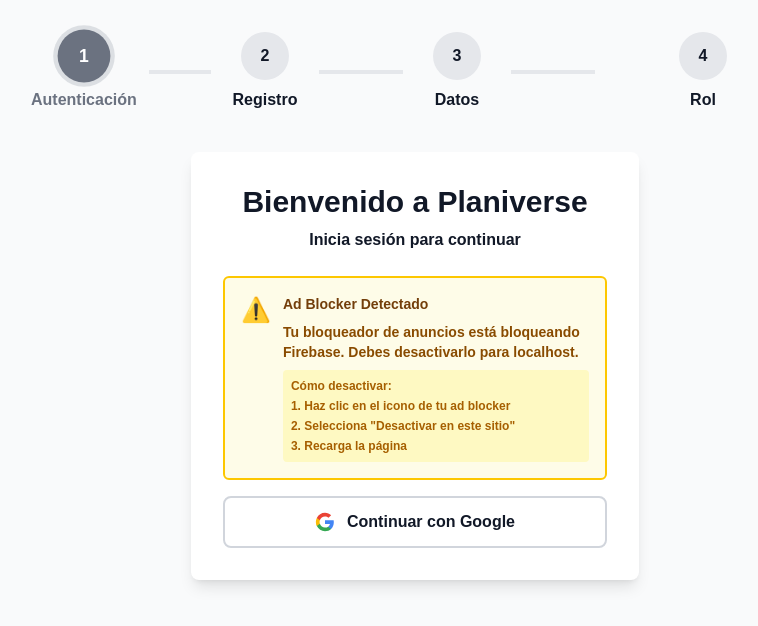
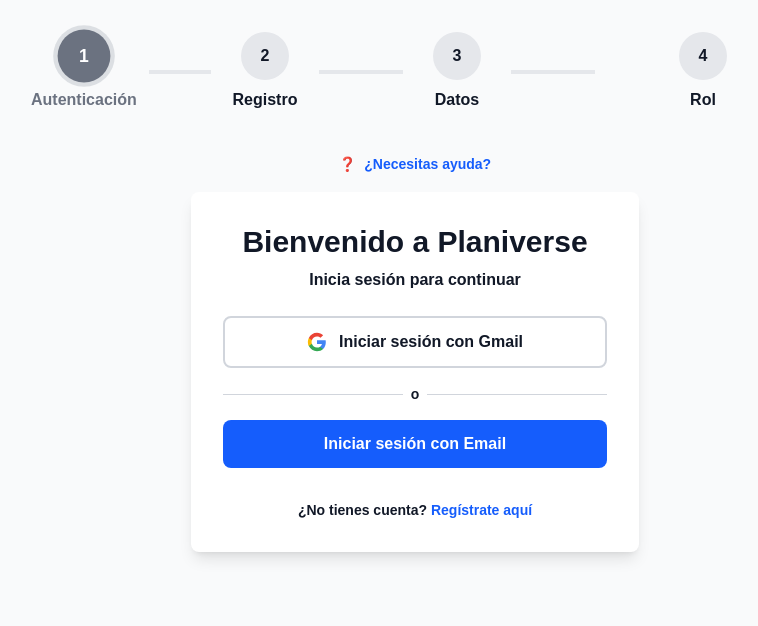
Before and after one commit to vargasabarcavictormanuel073-jpg/Planiverse, a Next.js app in the folder AppNylaMovil/: page /autenticacion in a window 1280 px wide. Shown: the top 626 px of the page, without its empty margins (225-983 px from the left). Built offline with nearby package versions, Linux system fonts and the light colour scheme; no server answers.

Commit message:
Restaurar botones de login completos

```diff
--- a/AppNylaMovil/components/wizard/PasoInicioSesion.tsx
+++ b/AppNylaMovil/components/wizard/PasoInicioSesion.tsx
@@ -2,7 +2,10 @@
  * AuthStep - Componente para autenticación inicial (Paso 1 del wizard)
  * Feature: firebase-migration
  *
- * Proporciona autenticación con Firebase usando Google OAuth
+ * Proporciona opciones de autenticación con Firebase:
+ * - Login con Gmail (OAuth real con Firebase)
+ * - Login con email/password
+ * - Navegación a registro
  *
  * Requisitos: 1.1-1.4
  */
@@ -13,9 +16,12 @@
 import { useRouter } from 'next/navigation';
 import { AuthError, AuthErrorCode, UserRole, Theme } from '@/lib/auth/types';
 import { useFirebaseAuth } from '@/firebase/hooks/useFirebaseAuth';
+import { MigrationService } from '@/firebase/services/migration.service';
 import { LocalStorageManager } from '@/lib/auth/services/LocalStorageManager';
 import { FirestoreService } from '@/firebase/services/firestore.service';
 import { ThemeManager } from '@/lib/auth/services/ThemeManager';
+import { AuthService } from '@/firebase/services/auth.service';
+import PasswordInput from '@/components/ui/CampoEntradaContrasena';
 
 interface AuthStepProps {
   onAuthSuccess: (userId: string, isNewUser: boolean) => void;
@@ -40,12 +46,17 @@
   onError
 }: AuthStepProps) {
   const router = useRouter();
-  const { user, error: authError, loginWithGoogle } = useFirebaseAuth();
+  const { user, error: authError, login, loginWithGoogle } = useFirebaseAuth();
+  const [showEmailForm, setShowEmailForm] = useState(false);
+  const [email, setEmail] = useState('');
+  const [password, setPassword] = useState('');
   const [localError, setLocalError] = useState<string | null>(null);
   const [isLoading, setIsLoading] = useState(false);
+  const [showResetForm, setShowResetForm] = useState(false);
+  const [resetEmail, setResetEmail] = useState('');
+  const [resetMessage, setResetMessage] = useState<string | null>(null);
   const hasProcessedAuthRef = useRef(false);
   const loginAttemptedRef = useRef(false);
-  const [adBlockerDetected, setAdBlockerDetected] = useState<boolean>(false);
 
   /**
    * Maneja el éxito de autenticación
@@ -139,30 +150,15 @@
   }, [router, onAuthSuccess]);
 
   /**
-   * Efecto para detectar ad blocker
-   */
-  useEffect(() => {
-    const detectAdBlocker = async () => {
-      try {
-        const testUrl = 'https://firestore.googleapis.com/';
-        await fetch(testUrl, { method: 'HEAD', mode: 'no-cors' });
-        setAdBlockerDetected(false);
-      } catch (error) {
-        console.error('⚠️ Ad blocker detectado - Firebase está bloqueado');
-        setAdBlockerDetected(true);
-      }
-    };
-
-    detectAdBlocker();
-  }, []);
-
-  /**
    * Efecto para manejar cambios en el usuario autenticado
    */
   useEffect(() => {
-    if (user && loginAttemptedRef.current && !hasProcessedAuthRef.current) {
+    if (user && !hasProcessedAuthRef.current && loginAttemptedRef.current) {
       console.log('🔄 Usuario autenticado detectado, procesando...', user.uid);
+      const timer = setTimeout(() => {
         handleAuthSuccess(user.uid);
+      }, 0);
+      return () => clearTimeout(timer);
     }
   }, [user, handleAuthSuccess]);
 
@@ -170,17 +166,19 @@
    * Efecto para manejar errores de autenticación
    */
   useEffect(() => {
-    if (authError && loginAttemptedRef.current && !hasProcessedAuthRef.current) {
+    if (authError && !hasProcessedAuthRef.current) {
+      const timer = setTimeout(() => {
         console.error('❌ Error de autenticación:', authError);
         setLocalError(authError.message);
         setIsLoading(false);
-      loginAttemptedRef.current = false;
         if (onError) {
           onError({
             code: authError.code as AuthErrorCode,
             message: authError.message
           });
         }
+      }, 0);
+      return () => clearTimeout(timer);
     }
   }, [authError, onError]);
 
@@ -204,8 +202,81 @@
     }
   };
 
+  /**
+   * Maneja el login con email/password
+   */
+  const handleEmailLogin = async (e: React.FormEvent) => {
+    e.preventDefault();
+    if (isLoading) return;
+    hasProcessedAuthRef.current = false;
+    loginAttemptedRef.current = true;
+
+    if (!email || !password) {
+      setLocalError('Por favor, completa todos los campos');
+      return;
+    }
+
+    try {
+      setIsLoading(true);
+      setLocalError(null);
+      console.log('🔐 Intentando login con email/password...');
+      await login(email, password);
+      console.log('✅ Login exitoso, esperando procesamiento...');
+    } catch (error) {
+      console.error('❌ Error en login:', error);
+      setIsLoading(false);
+      setLocalError('Error al iniciar sesión');
+    }
+  };
+
+  /**
+   * Muestra el formulario de email/password
+   */
+  const handleShowEmailForm = () => {
+    setShowEmailForm(true);
+    setLocalError(null);
+  };
+
+  /**
+   * Navega al paso de registro
+   */
+  const handleNavigateToRegister = () => {
+    setLocalError(null);
+    onNavigateToRegister();
+  };
+
+  /**
+   * Maneja el envío del formulario de recuperación de contraseña
+   */
+  const handleResetPassword = async (e: React.FormEvent) => {
+    e.preventDefault();
+    if (!resetEmail) {
+      setLocalError('Ingresa tu correo electrónico');
+      return;
+    }
+    setIsLoading(true);
+    setLocalError(null);
+    const result = await AuthService.resetPassword(resetEmail);
+    setIsLoading(false);
+    if (result.success) {
+      setResetMessage('✅ Correo enviado. Revisa tu bandeja de entrada (y spam).');
+    } else {
+      setLocalError(result.error || 'Error al enviar el correo');
+    }
+  };
+
   return (
     <div className="w-full max-w-md mx-auto">
+      {/* Link de ayuda flotante */}
+      <div className="mb-4 text-center">
+        <a
+          href="/help"
+          className="inline-flex items-center gap-2 text-sm text-blue-600 hover:text-blue-700 hover:underline focus:outline-none focus:underline"
+        >
+          <span>❓</span> ¿Necesitas ayuda?
+        </a>
+      </div>
+
       <div className="bg-white rounded-lg shadow-lg p-6 sm:p-8">
         {/* Encabezado */}
         <div className="text-center mb-6">
@@ -228,36 +299,55 @@
           </div>
         )}
 
-        {/* ALERTA DE AD BLOCKER */}
-        {adBlockerDetected && (
-          <div
-            role="alert"
-            aria-live="assertive"
-            className="mb-4 p-4 bg-yellow-50 border-2 border-yellow-400 rounded-md"
-          >
-            <div className="flex items-start gap-3">
-              <span className="text-2xl">⚠️</span>
-              <div className="flex-1">
-                <p className="text-sm font-bold text-yellow-900 mb-2">
-                  Ad Blocker Detectado
-                </p>
-                <p className="text-sm text-yellow-800 mb-2">
-                  Tu bloqueador de anuncios está bloqueando Firebase. Debes desactivarlo para localhost.
-                </p>
-                <div className="text-xs text-yellow-700 bg-yellow-100 p-2 rounded mt-2">
-                  <p className="font-semibold mb-1">Cómo desactivar:</p>
-                  <ol className="list-decimal list-inside space-y-1">
-                    <li>Haz clic en el icono de tu ad blocker</li>
-                    <li>Selecciona "Desactivar en este sitio"</li>
-                    <li>Recarga la página</li>
-                  </ol>
+        {showResetForm ? (
+          /* Formulario de recuperación de contraseña */
+          <form onSubmit={handleResetPassword} className="space-y-4">
+            <div className="text-center mb-2">
+              <p className="text-sm text-gray-600">Ingresa tu correo y te enviaremos un enlace para restablecer tu contraseña.</p>
             </div>
-              </div>
-            </div>
+            {resetMessage && (
+              <div className="p-3 bg-green-50 border border-green-200 rounded-md">
+                <p className="text-sm text-green-800">{resetMessage}</p>
               </div>
             )}
-
-        {/* SOLO BOTÓN DE GOOGLE */}
+            <div className="p-3 bg-blue-50 border border-blue-200 rounded-md mb-2">
+              <p className="text-xs text-blue-700">💡 Si iniciaste sesión con Google, no necesitas contraseña. El restablecimiento solo aplica para cuentas con correo y contraseña.</p>
+            </div>
+            <div>
+              <label htmlFor="reset-email" className="block text-sm font-medium text-gray-700 mb-1">
+                Correo electrónico
+              </label>
+              <input
+                id="reset-email"
+                type="email"
+                value={resetEmail}
+                onChange={(e) => setResetEmail(e.target.value)}
+                disabled={isLoading}
+                required
+                className="w-full px-4 py-2 border border-gray-300 rounded-lg focus:outline-none focus:ring-2 focus:ring-blue-500 focus:border-transparent disabled:bg-gray-100 disabled:cursor-not-allowed"
+                placeholder="tu@email.com"
+              />
+            </div>
+            <button
+              type="submit"
+              disabled={isLoading || !!resetMessage}
+              className="w-full px-4 py-3 bg-blue-600 text-white rounded-lg font-medium hover:bg-blue-700 focus:outline-none focus:ring-4 focus:ring-blue-500/20 disabled:opacity-50 disabled:cursor-not-allowed transition-colors duration-200"
+            >
+              {isLoading ? 'Enviando...' : 'Enviar correo de recuperación'}
+            </button>
+            <button
+              type="button"
+              onClick={() => { setShowResetForm(false); setResetMessage(null); setLocalError(null); }}
+              disabled={isLoading}
+              className="w-full px-4 py-2 text-gray-700 hover:text-gray-900 focus:outline-none focus:underline disabled:opacity-50"
+            >
+              ← Volver
+            </button>
+          </form>
+        ) : !showEmailForm ? (
+          /* Vista inicial con botones de autenticación */
+          <div className="space-y-4">
+            {/* Botón de Gmail */}
             <button
               type="button"
               onClick={handleGoogleLoginClick}
@@ -283,8 +373,108 @@
                   d="M12 5.38c1.62 0 3.06.56 4.21 1.64l3.15-3.15C17.45 2.09 14.97 1 12 1 7.7 1 3.99 3.47 2.18 7.07l3.66 2.84c.87-2.6 3.3-4.53 6.16-4.53z"
                 />
               </svg>
-          {isLoading ? 'Autenticando...' : 'Continuar con Google'}
+              {isLoading ? 'Autenticando...' : 'Iniciar sesión con Gmail'}
             </button>
+
+            {/* Divisor */}
+            <div className="relative">
+              <div className="absolute inset-0 flex items-center">
+                <div className="w-full border-t border-gray-300" />
+              </div>
+              <div className="relative flex justify-center text-sm">
+                <span className="px-2 bg-white text-gray-500">o</span>
+              </div>
+            </div>
+
+            {/* Botón de email */}
+            <button
+              type="button"
+              onClick={handleShowEmailForm}
+              disabled={isLoading}
+              className="w-full px-4 py-3 bg-blue-600 text-white rounded-lg font-medium hover:bg-blue-700 focus:outline-none focus:ring-4 focus:ring-blue-500/20 disabled:opacity-50 disabled:cursor-not-allowed transition-colors duration-200"
+            >
+              Iniciar sesión con Email
+            </button>
+
+            {/* Link a registro */}
+            <div className="text-center pt-4">
+              <p className="text-sm text-gray-600">
+                ¿No tienes cuenta?{' '}
+                <button
+                  type="button"
+                  onClick={handleNavigateToRegister}
+                  disabled={isLoading}
+                  className="text-blue-600 font-medium hover:text-blue-700 hover:underline focus:outline-none focus:underline disabled:opacity-50"
+                >
+                  Regístrate aquí
+                </button>
+              </p>
+            </div>
+          </div>
+        ) : (
+          /* Formulario de email/password */
+          <form onSubmit={handleEmailLogin} className="space-y-4">
+            <div>
+              <label htmlFor="email" className="block text-sm font-medium text-gray-700 mb-1">
+                Correo electrónico
+              </label>
+              <input
+                id="email"
+                type="email"
+                value={email}
+                onChange={(e) => setEmail(e.target.value)}
+                disabled={isLoading}
+                required
+                className="w-full px-4 py-2 border border-gray-300 rounded-lg focus:outline-none focus:ring-2 focus:ring-blue-500 focus:border-transparent disabled:bg-gray-100 disabled:cursor-not-allowed"
+                placeholder="tu@email.com"
+              />
+            </div>
+
+            <div>
+              <label htmlFor="password" className="block text-sm font-medium text-gray-700 mb-1">
+                Contraseña
+              </label>
+              <PasswordInput
+                id="password"
+                value={password}
+                onChange={(e) => setPassword(e.target.value)}
+                disabled={isLoading}
+                required
+                className="w-full px-4 py-2 border border-gray-300 rounded-lg focus:outline-none focus:ring-2 focus:ring-blue-500 focus:border-transparent disabled:bg-gray-100 disabled:cursor-not-allowed"
+                placeholder="••••••••"
+              />
+            </div>
+
+            <button
+              type="submit"
+              disabled={isLoading}
+              className="w-full px-4 py-3 bg-blue-600 text-white rounded-lg font-medium hover:bg-blue-700 focus:outline-none focus:ring-4 focus:ring-blue-500/20 disabled:opacity-50 disabled:cursor-not-allowed transition-colors duration-200"
+            >
+              {isLoading ? '⏳ Verificando...' : 'Iniciar sesión'}
+            </button>
+
+            {/* Link recuperar contraseña */}
+            <div className="text-center">
+              <button
+                type="button"
+                onClick={() => { setShowResetForm(true); setShowEmailForm(false); setLocalError(null); }}
+                disabled={isLoading}
+                className="text-sm text-blue-600 hover:underline disabled:opacity-50"
+              >
+                ¿Olvidaste tu contraseña?
+              </button>
+            </div>
+
+            <button
+              type="button"
+              onClick={() => setShowEmailForm(false)}
+              disabled={isLoading}
+              className="w-full px-4 py-2 text-gray-700 hover:text-gray-900 focus:outline-none focus:underline disabled:opacity-50"
+            >
+              ← Volver
+            </button>
+          </form>
+        )}
       </div>
     </div>
   );
```
Also changed, not shown: AppNylaMovil/temp_old_file.txt (added). Lines whose indentation alone changed are shown as unchanged.
